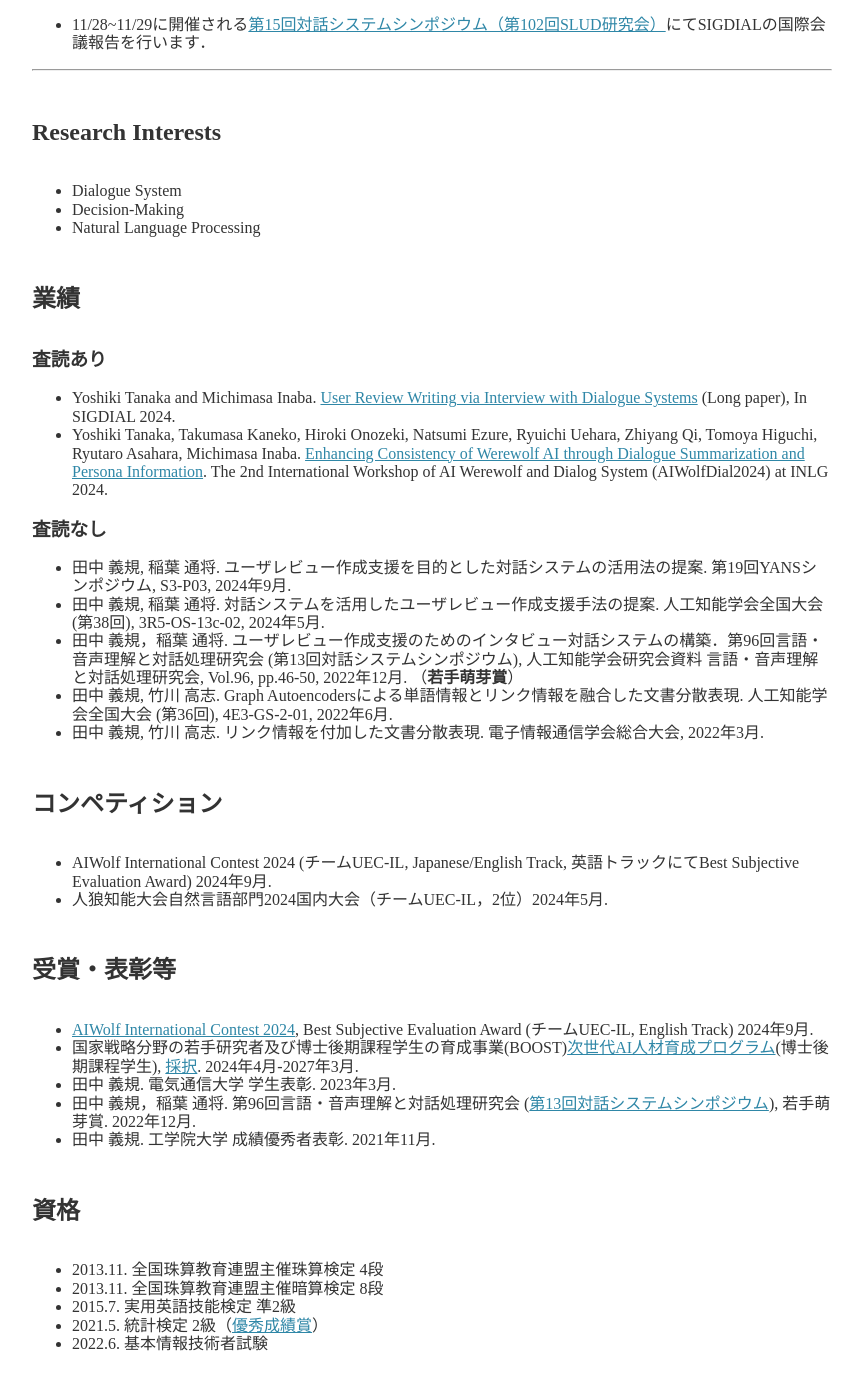
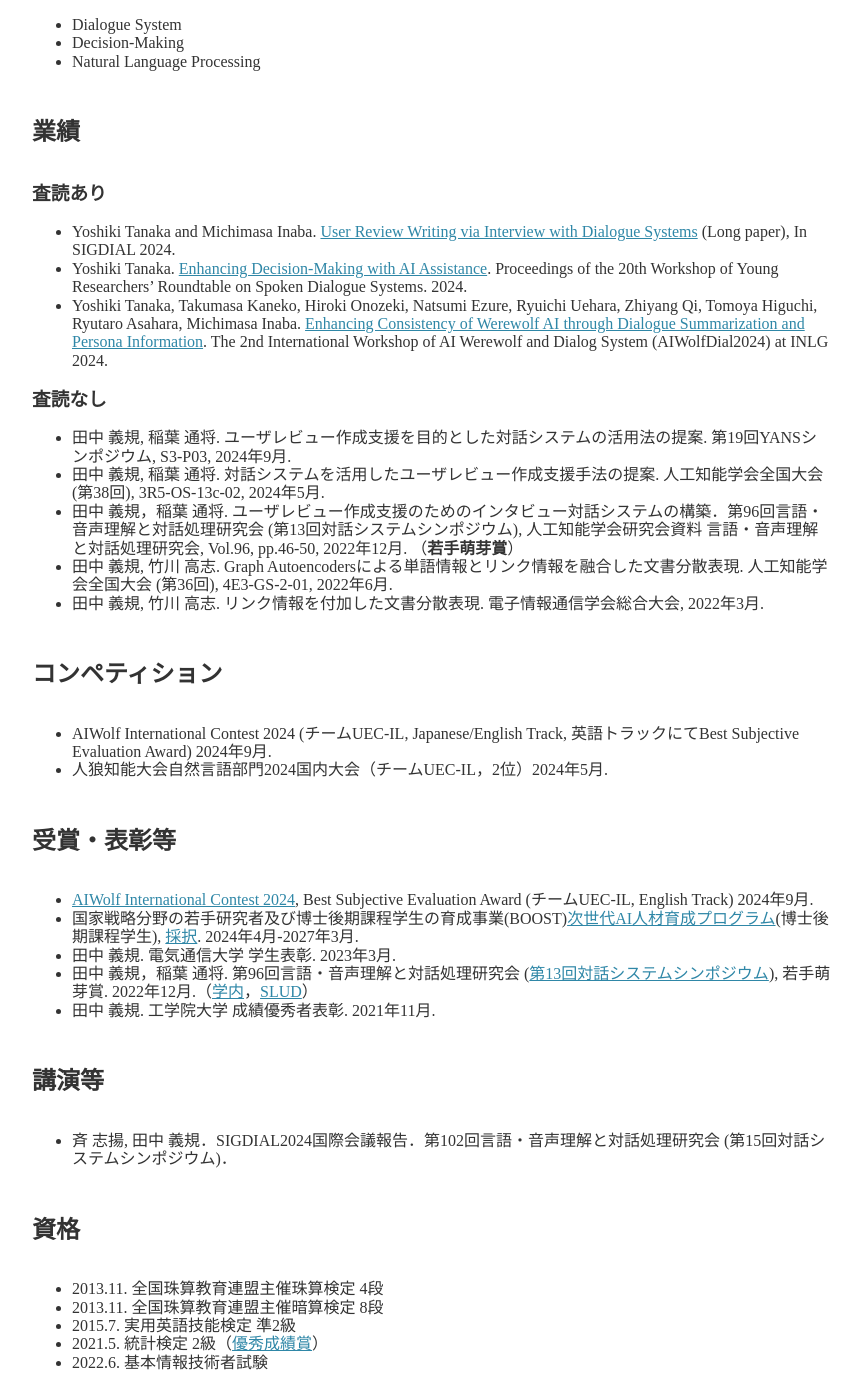
Before and after one commit to yoshi-chanaka/yoshi-chanaka.github.io, a Jekyll site: the page built from about.md, in a window 1280 px wide and 1400 px high, scrolled down 535 px. Shown: the whole window, without its empty margins (208-1071 px from the left). Built offline with Jekyll 4.4.1, drawn with Linux system fonts in a browser that asks for light colours; nearby versions of some CDN libraries.

Commit message:
update20250306

```diff
--- a/about.md
+++ b/about.md
@@ -12,10 +12,10 @@ permalink: /about/
 [GitHub](https://github.com/yoshi-chanaka) / [Scholar](https://scholar.google.co.jp/citations?view_op=list_works&hl=ja&user=QkKVktkAAAAJ)
 
 ---
-## 今後の予定
-- 11/28~11/29に開催される[第15回対話システムシンポジウム（第102回SLUD研究会）](https://ai-gakkai.or.jp/sig-slud/sig-announce/102th-sig.html)にてSIGDIALの国際会議報告を行います．
+<!-- ## 今後の予定 -->
+<!-- - 11/28~11/29に開催される[第15回対話システムシンポジウム（第102回SLUD研究会）](https://ai-gakkai.or.jp/sig-slud/sig-announce/102th-sig.html)にてSIGDIALの国際会議報告を行います． -->
 
----
+<!-- --- -->
 ## Research Interests
 * Dialogue System
 * Decision-Making
@@ -25,6 +25,7 @@ permalink: /about/
 
 ### 査読あり
 * Yoshiki Tanaka and Michimasa Inaba. [User Review Writing via Interview with Dialogue Systems](https://aclanthology.org/2024.sigdial-1.37/) (Long paper), In SIGDIAL 2024.
+* Yoshiki Tanaka. [Enhancing Decision-Making with AI Assistance](https://aclanthology.org/2024.yrrsds-1.19/). Proceedings of the 20th Workshop of Young Researchers' Roundtable on Spoken Dialogue Systems. 2024.
 * Yoshiki Tanaka, Takumasa Kaneko, Hiroki Onozeki, Natsumi Ezure, Ryuichi Uehara, Zhiyang Qi, Tomoya Higuchi, Ryutaro Asahara, Michimasa Inaba. [Enhancing Consistency of Werewolf AI through Dialogue Summarization and Persona Information](https://aclanthology.org/2024.aiwolfdial-1.6/). The 2nd International Workshop of AI Werewolf and Dialog System (AIWolfDial2024) at INLG 2024.
 
 ### 査読なし
@@ -42,9 +43,11 @@ permalink: /about/
 * [AIWolf International Contest 2024](https://sites.google.com/view/aiwolfdial2024-inlg/home), Best Subjective Evaluation Award (チームUEC-IL, English Track) 2024年9月.
 * 国家戦略分野の若手研究者及び博士後期課程学生の育成事業(BOOST)[次世代AI人材育成プログラム](https://www.jst.go.jp/jisedai/boost-s/)(博士後期課程学生), [採択](https://www.uec.ac.jp/news/announcement/2024/20241030_6584.html). 2024年4月-2027年3月.
 * 田中 義規. 電気通信大学 学生表彰. 2023年3月.
-* 田中 義規，稲葉 通将. 第96回言語・音声理解と対話処理研究会 ([第13回対話システムシンポジウム](https://jsai-slud.github.io/sig-slud/archive/award.html)), 若手萌芽賞. 2022年12月.
+* 田中 義規，稲葉 通将. 第96回言語・音声理解と対話処理研究会 ([第13回対話システムシンポジウム](https://jsai-slud.github.io/sig-slud/archive/award.html)), 若手萌芽賞. 2022年12月.（[学内](https://www.uec.ac.jp/news/prize/2022/20221227_5058.html)，[SLUD](https://ai-gakkai.or.jp/sig-slud/archive/award.html)）
 * 田中 義規. 工学院大学 成績優秀者表彰. 2021年11月.
 
+## 講演等
+* 斉 志揚, 田中 義規．SIGDIAL2024国際会議報告．第102回言語・音声理解と対話処理研究会 (第15回対話システムシンポジウム)．
 
 <!-- ## インターン -->
 
```
